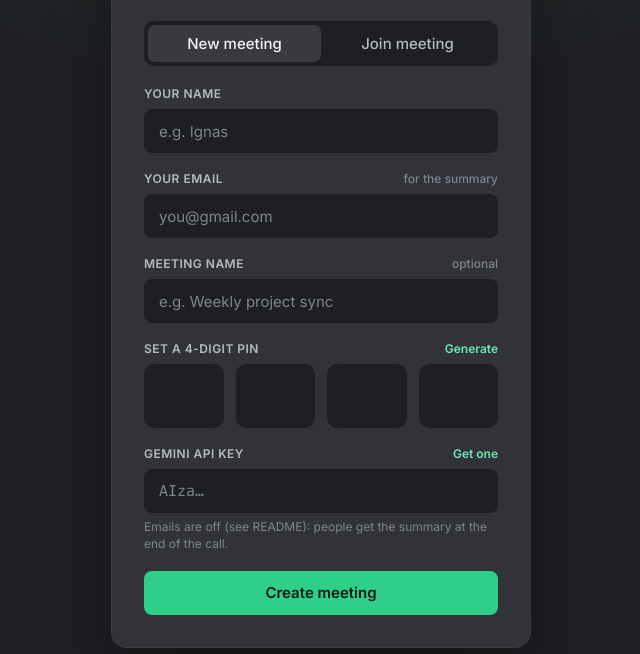
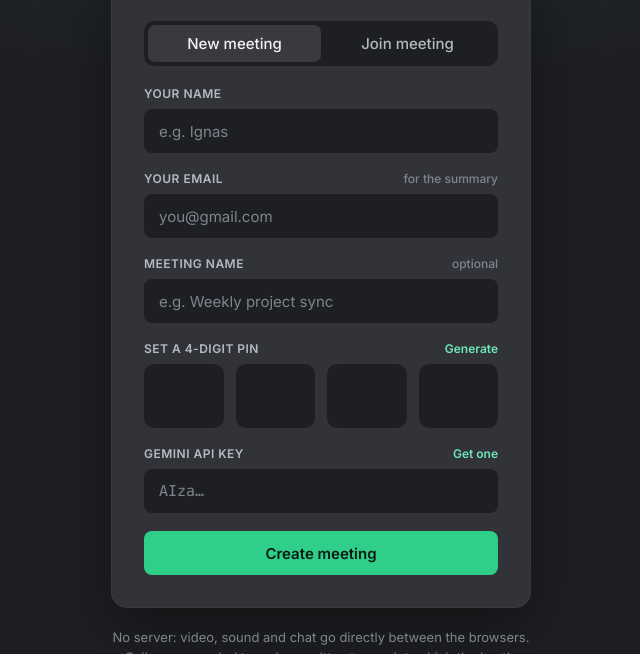
Before and after one commit to Yankhee/Linkas, a website with bundled scripts: page public/index.html in a window 1280 px wide. Shown: the part 146-800 px from the top of the page, without its empty margins (319-959 px from the left). Built offline with nearby package versions, Linux system fonts and the light colour scheme.

Commit message:
Remove the note under the Gemini API key field

```diff
--- a/public/app.js
+++ b/public/app.js
@@ -58,9 +58,6 @@ import { clock, cleanText, isEmail } from './util.js';
     gemini.setKey(key);
     return key;
   }
-  ui.mailNote.textContent = gmail.configured
-    ? 'After the call, everyone gets the summary by email from your Gmail.'
-    : 'Emails are off (see README): people get the summary at the end of the call.';
 
   function toast(msg, ms = 3500) {
     const t = Object.assign(document.createElement('div'), { className: 'toast', textContent: msg });
--- a/public/index.html
+++ b/public/index.html
@@ -75,7 +75,6 @@
           <label class="field">
             <span class="label">Gemini API key <a class="link" href="https://aistudio.google.com/apikey" target="_blank" rel="noopener noreferrer">Get one</a></span>
             <input id="geminiKey" class="input mono" type="password" maxlength="200" autocomplete="off" spellcheck="false" placeholder="AIza…">
-            <span id="mailNote" class="hint"></span>
           </label>
           <button class="btn primary" type="submit">Create meeting</button>
         </form>
--- a/public/style.css
+++ b/public/style.css
@@ -124,7 +124,6 @@ svg.i {
   outline: none; transition: border-color .15s, box-shadow .15s;
 }
 .input::placeholder { color: var(--muted); }
-.hint { display: block; margin-top: 6px; font-size: 12px; line-height: 1.4; color: var(--muted); }
 .input:focus { border-color: var(--accent); box-shadow: 0 0 0 3px var(--accent-soft); }
 
 .pin { display: flex; gap: 12px; }
```
